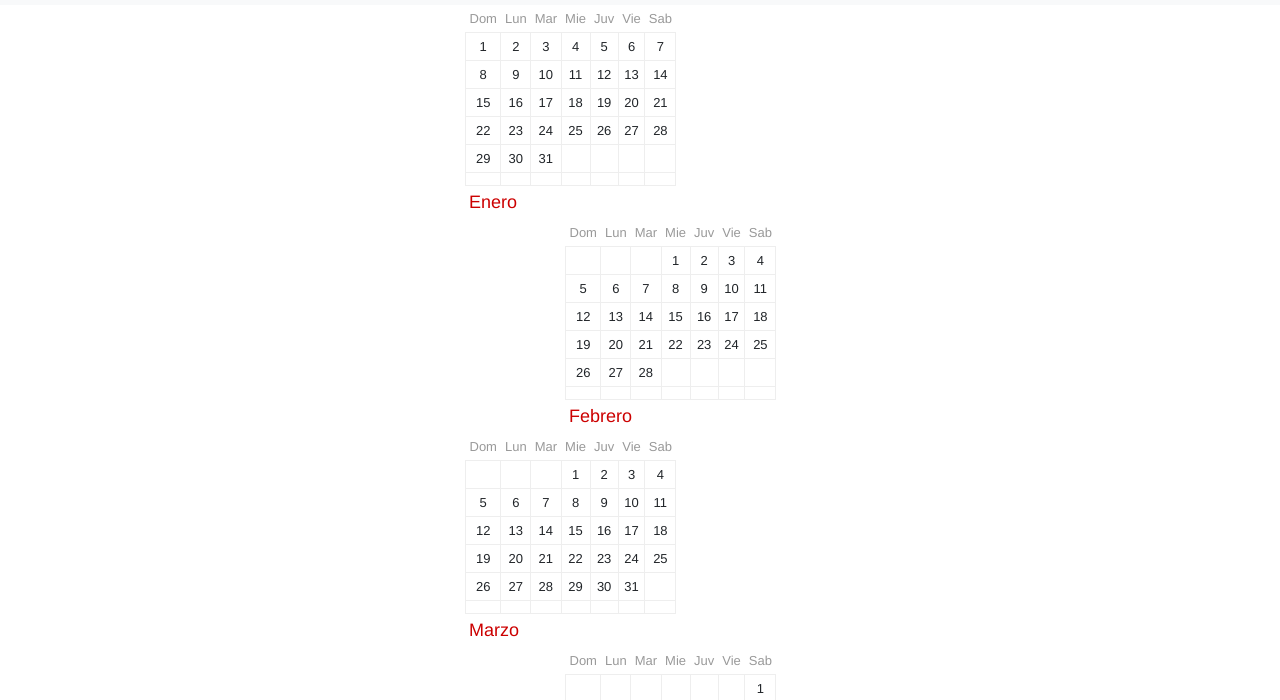
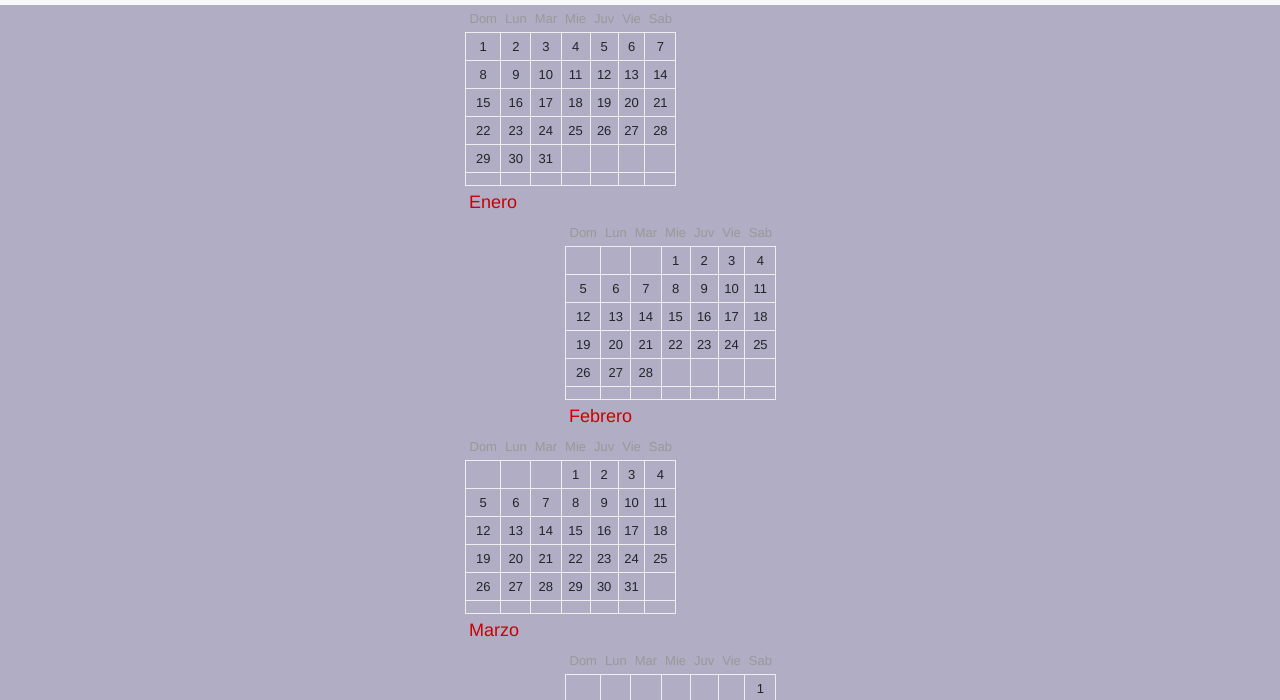
Before and after one commit to cypresz/Pr-ctica-GIT, a plain HTML site: page index.html in a window 1280 px wide. Shown: the part 51-751 px from the top of the page. Drawn offline with nearby package versions, Linux system fonts and the light colour scheme.

Commit message:
añadí un background a index.html

```diff
--- a/style.css
+++ b/style.css
@@ -1,3 +1,7 @@
+body {
+    background-color: rgb(176, 173, 196);
+}
+
 div.mes {
     margin: 0 auto;
     width: 250px;
```
